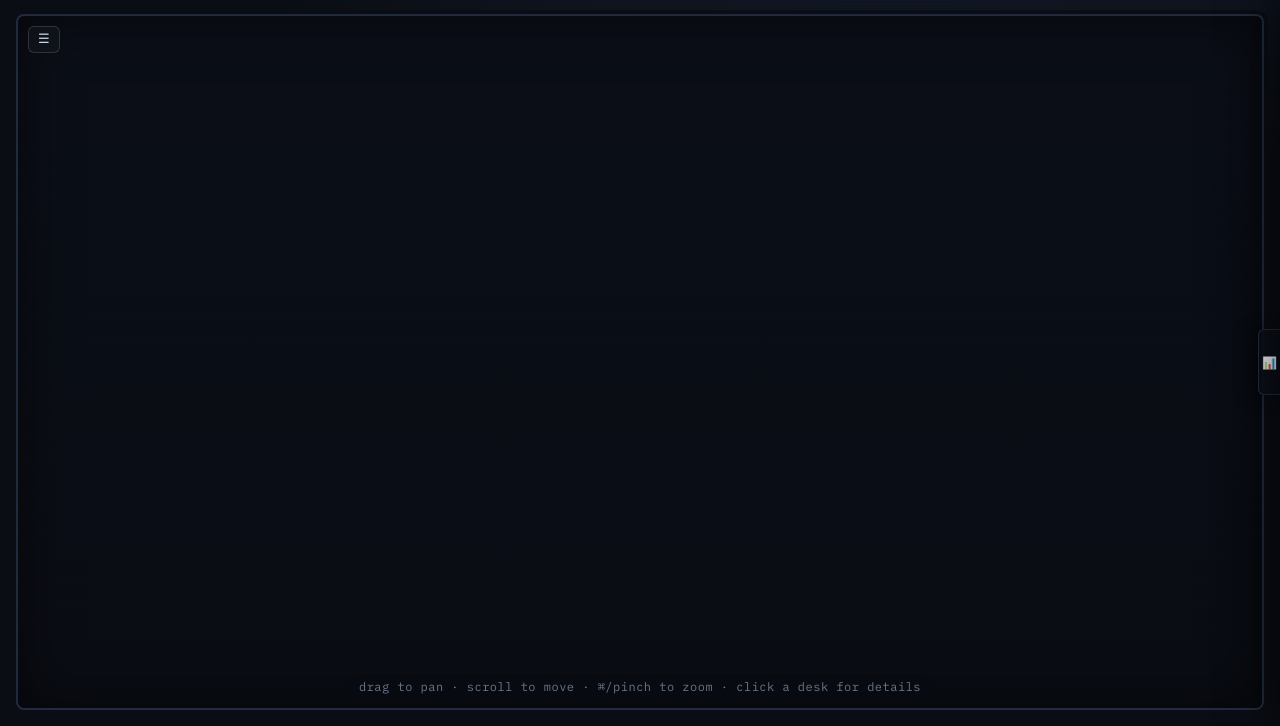
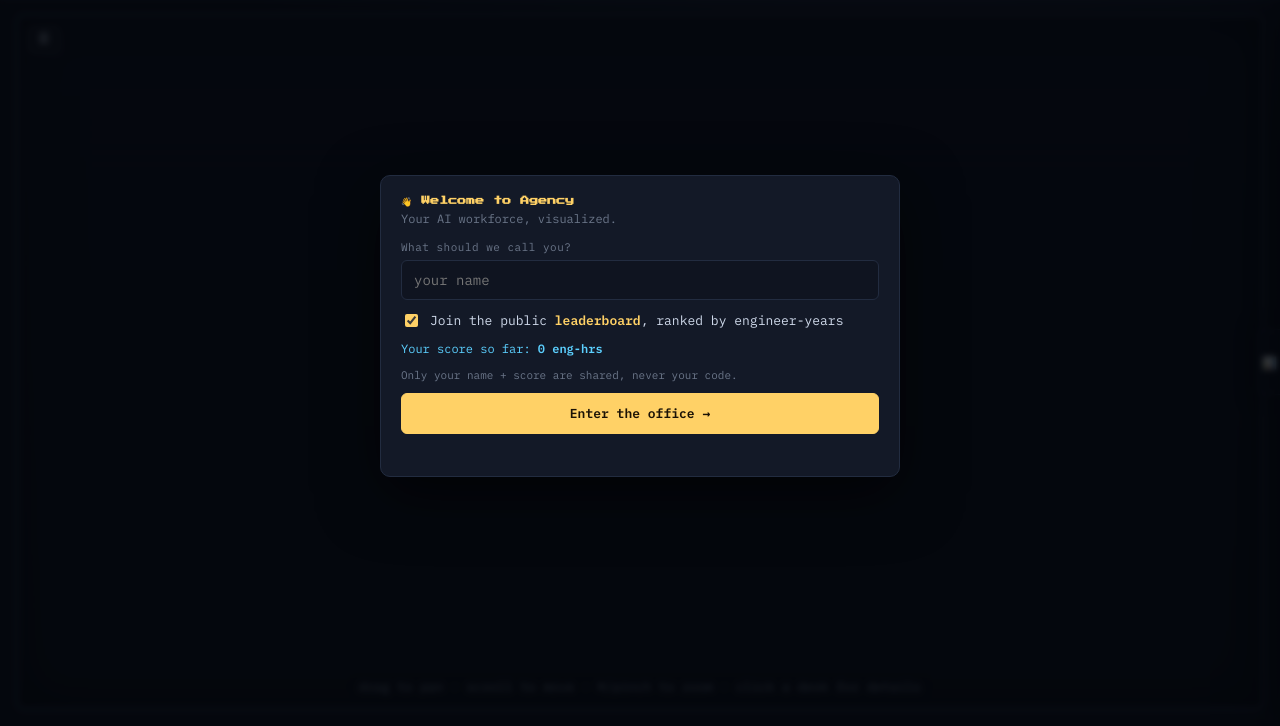
Before and after one commit to henryz2004/agency, a website with bundled scripts: page public/index.html in a window 1280 px wide. Shown: the part 74-800 px from the top of the page. Built offline with nearby package versions, Linux system fonts and the light colour scheme; files whose address does not match are found by name.

Commit message:
First-run welcome modal: name + leaderboard opt-in, can't be bypassed
Surface the leaderboard up front so new users are likelier to join. On
first load (not opted, not dismissed) a "Welcome to Agency" modal auto-opens:
greets the user, takes a display name, and offers a checked-by-default
leaderboard opt-in. Personalizes the topbar tagline once a name is known.

The welcome can't be dismissed via ✕/Escape/click-away — "Enter the office"
is the only exit (unchecking the box still lets them enter without joining).
The trophy-opened leaderboard view keeps its normal close affordances.

Also drop em dashes from user-facing copy.

Co-Authored-By: Claude Opus 4.8 (1M context) <noreply@anthropic.com>

```diff
--- a/public/index.html
+++ b/public/index.html
@@ -58,7 +58,7 @@
           <div id="labels" class="label-layer"></div>
         </div>
         <div id="emptyBanner" class="empty-banner hidden">
-          No agents on the floor — run <code>claude</code>, <code>codex</code>, or <code>opencode</code> in any project to hire one.
+          No agents on the floor. Run <code>claude</code>, <code>codex</code>, or <code>opencode</code> in any project to hire one.
         </div>
         <button id="recenter" class="recenter" type="button" title="Recenter the floor">⌖ recenter</button>
         <div class="floor-hint" id="floorHint">drag to pan · scroll to move · ⌘/pinch to zoom · click a desk for details</div>
@@ -180,7 +180,7 @@
       <button id="lbClose" class="lb-close" type="button" aria-label="Close">✕</button>
       <div class="lb-head">
         <h2 id="lbTitle">🏆 Leaderboard</h2>
-        <p class="lb-sub">Standardized engineer-years shipped — same formula for everyone, no sliders.</p>
+        <p class="lb-sub">Standardized engineer-years shipped. Same formula for everyone, no sliders.</p>
       </div>
       <div id="lbBody" class="lb-body"></div>
     </div>
--- a/public/leaderboard.js
+++ b/public/leaderboard.js
@@ -20,10 +20,12 @@ const LEADERBOARD_API =
   'https://agency-leaderboard.henryz2004.workers.dev';
 
 const KNOWN_SOURCES = ['claude', 'codex', 'opencode'];
-const LS = { id: 'agency.lb.installId', handle: 'agency.lb.handle', opted: 'agency.lb.optedIn' };
+const LS = { id: 'agency.lb.installId', handle: 'agency.lb.handle', opted: 'agency.lb.optedIn', seen: 'agency.lb.seen' };
 const $ = (id) => document.getElementById(id);
 const RESYNC_MS = 5 * 60 * 1000; // leaderboard auto-resync cadence (declared up here:
                                  // init() runs at load and reaches startAutoSync synchronously).
+
+let welcomeMode = false; // true → render the first-run welcome instead of the leaderboard
 
 if (LEADERBOARD_API) init();
 
@@ -31,15 +33,27 @@ function init() {
   const btn = $('leaderboardBtn');
   if (!btn) return;
   btn.hidden = false;
-  btn.addEventListener('click', open);
+  btn.addEventListener('click', () => open()); // trophy → leaderboard view (not the welcome)
+  greet();
+  // The welcome can't be bypassed (no ✕/Escape/click-away) — "Enter" is the only way out.
   $('lbClose') && $('lbClose').addEventListener('click', close);
   $('lbOverlay') && $('lbOverlay').addEventListener('click', (e) => {
-    if (e.target.id === 'lbOverlay') close();
+    if (e.target.id === 'lbOverlay' && !welcomeMode) close();
   });
   document.addEventListener('keydown', (e) => {
-    if (e.key === 'Escape' && $('lbOverlay') && !$('lbOverlay').classList.contains('hidden')) close();
+    if (e.key === 'Escape' && !welcomeMode && $('lbOverlay') && !$('lbOverlay').classList.contains('hidden')) close();
   });
   startAutoSync();
+  // First-run welcome: greet new users, take their name, offer the leaderboard.
+  // Stops once they finish setup (opted) or dismiss it (seen).
+  if (localStorage.getItem(LS.opted) !== '1' && localStorage.getItem(LS.seen) !== '1') open(true);
+}
+
+// Personalize the topbar once we know the user's name.
+function greet() {
+  const name = localStorage.getItem(LS.handle);
+  const el = document.querySelector('.brand-sub');
+  if (name && el) el.textContent = `welcome, ${name}`;
 }
 
 // Keep your score current without a manual "update" — re-submit on load and on a
@@ -62,8 +76,21 @@ function startAutoSync() {
   setInterval(tick, RESYNC_MS);
 }
 
-function open() { $('lbOverlay').classList.remove('hidden'); render(); }
-function close() { $('lbOverlay').classList.add('hidden'); }
+function open(welcome = false) { welcomeMode = welcome; $('lbOverlay').classList.remove('hidden'); render(); }
+function close() { $('lbOverlay').classList.add('hidden'); localStorage.setItem(LS.seen, '1'); }
+
+// Swap the modal header between the welcome and the leaderboard framings.
+function setHead(mode) {
+  const title = $('lbTitle');
+  const sub = document.querySelector('.lb-sub');
+  if (mode === 'welcome') {
+    if (title) title.textContent = '👋 Welcome to Agency';
+    if (sub) { sub.hidden = false; sub.textContent = 'Your AI workforce, visualized.'; }
+  } else {
+    if (title) title.textContent = '🏆 Leaderboard';
+    if (sub) { sub.hidden = false; sub.textContent = 'Standardized engineer-years shipped. Same formula for everyone, no sliders.'; }
+  }
+}
 
 // Stable anonymous identity (so re-submits update your row, not duplicate it).
 function installId() {
@@ -113,12 +140,77 @@ async function render() {
   body.innerHTML = '';
   const opted = localStorage.getItem(LS.opted) === '1';
   const stats = await localStats(); // { out, sources } — one local snapshot for preview + submit
+  const closeBtn = $('lbClose');
+  if (welcomeMode && !opted) { // first-run: name + opt-in, no ✕ (can't be bypassed)
+    setHead('welcome');
+    if (closeBtn) closeBtn.hidden = true;
+    body.appendChild(welcomeBlock(stats));
+    return;
+  }
+  if (closeBtn) closeBtn.hidden = false;
+  setHead('leaderboard');
   body.appendChild(opted ? statusBlock(stats) : optInBlock(stats));
   const list = document.createElement('div');
   list.className = 'lb-list';
   list.textContent = 'Loading…';
   body.appendChild(list);
   loadList(list);
+}
+
+// First-run welcome: greet, take a display name, and offer leaderboard opt-in
+// (checked by default — uncheck to just set a name and enter).
+function welcomeBlock(stats) {
+  const wrap = document.createElement('div');
+  wrap.className = 'lb-welcome';
+  wrap.innerHTML = `
+    <div class="lb-field">
+      <label for="lbHandle">What should we call you?</label>
+      <input id="lbHandle" type="text" maxlength="32" placeholder="your name" autocomplete="off" />
+    </div>
+    <label class="lb-check">
+      <input id="lbOptCheck" type="checkbox" checked />
+      <span>Join the public <b>leaderboard</b>, ranked by engineer-years</span>
+    </label>
+    <p class="lb-preview">Your score so far: <b></b></p>
+    <p class="lb-fine">Only your name + score are shared, never your code.</p>
+    <div class="lb-form">
+      <button id="lbStart" type="button">Enter the office →</button>
+    </div>
+    <div id="lbMsg" class="lb-msg"></div>`;
+  const preview = wrap.querySelector('.lb-preview');
+  preview.querySelector('b').textContent = fmtEngTime(standardEngYears(stats.out));
+  const input = wrap.querySelector('#lbHandle');
+  input.value = localStorage.getItem(LS.handle) || '';
+  const check = wrap.querySelector('#lbOptCheck');
+  const start = wrap.querySelector('#lbStart');
+  const msg = wrap.querySelector('#lbMsg');
+  const syncPreview = () => { preview.style.display = check.checked ? '' : 'none'; };
+  syncPreview();
+  check.addEventListener('change', syncPreview);
+  const go = async () => {
+    const handle = input.value.trim();
+    if (handle) { localStorage.setItem(LS.handle, handle); greet(); }
+    if (check.checked) {
+      if (!handle) { msg.textContent = 'Add a name to join the leaderboard.'; return; }
+      start.disabled = true; msg.textContent = 'Joining…';
+      const res = await submitScore(handle, stats);
+      start.disabled = false;
+      if (res && res.ok) {
+        localStorage.setItem(LS.opted, '1');
+        localStorage.setItem(LS.seen, '1');
+        welcomeMode = false;
+        render(); // show their rank + the live board as the payoff
+        return;
+      }
+      if (res && res.error === 'handle taken') { msg.textContent = 'That name is taken, try another.'; return; }
+      msg.textContent = 'Could not join' + (res && res._error ? ` (${res._error})` : '') + '.';
+      return;
+    }
+    close(); // skipped the board — just enter (close() marks seen)
+  };
+  start.addEventListener('click', go);
+  input.addEventListener('keydown', (e) => { if (e.key === 'Enter') go(); });
+  return wrap;
 }
 
 // Submit the standardized score. Server derives eng-years from outputTokens.
@@ -144,7 +236,7 @@ function optInBlock(stats) {
   const wrap = document.createElement('div');
   wrap.className = 'lb-optin';
   wrap.innerHTML = `
-    <p class="lb-note">Share your standardized <b>engineer-years</b> — counted <b>since you installed Agency</b> —
+    <p class="lb-note">Share your standardized <b>engineer-years</b>, counted <b>since you installed Agency</b>,
     on a public leaderboard. Only a display name + that one number are sent; <b>never</b> your code, transcripts, or repo names.</p>
     <p class="lb-preview">Your standardized score since install: <b></b></p>
     <div class="lb-form">
@@ -168,7 +260,7 @@ function optInBlock(stats) {
       localStorage.setItem(LS.opted, '1');
       render();
     } else if (res && res.error === 'handle taken') {
-      msg.textContent = 'That name is taken — try another.';
+      msg.textContent = 'That name is taken, try another.';
     } else {
       msg.textContent = 'Could not submit' + (res && res._error ? ` (${res._error})` : '') + '.';
     }
@@ -227,7 +319,7 @@ async function loadList(list) {
     return;
   }
   if (!data.top.length) {
-    list.textContent = 'No one has joined yet — be the first.';
+    list.textContent = 'No one has joined yet. Be the first.';
     return;
   }
   list.innerHTML = '';
--- a/public/style.css
+++ b/public/style.css
@@ -492,6 +492,26 @@ html, body {
 .lb-body button:disabled { opacity: 0.5; cursor: default; }
 .lb-body button.lb-danger:hover { border-color: var(--pink); color: var(--pink); }
 .lb-msg { color: var(--muted); font: 11px var(--mono); min-height: 14px; margin-top: 6px; }
+
+/* First-run welcome */
+.lb-field { margin: 0 0 12px; }
+.lb-field label { display: block; color: var(--muted); font: 11px var(--mono); letter-spacing: 0.5px; margin-bottom: 6px; }
+.lb-field input {
+  width: 100%; box-sizing: border-box;
+  background: var(--card2); border: 1px solid var(--line); border-radius: 6px;
+  color: var(--ink); font: 14px var(--mono); padding: 10px 12px;
+}
+.lb-field input:focus { outline: none; border-color: var(--cyan); }
+.lb-check { display: flex; gap: 9px; align-items: flex-start; cursor: pointer; margin: 0 0 10px; color: var(--ink); font: 13px/1.45 var(--mono); }
+.lb-check input { margin-top: 2px; accent-color: var(--gold); }
+.lb-check b { color: var(--gold); }
+.lb-fine { color: var(--muted); font-size: 11px; }
+.lb-welcome .lb-form { margin-top: 4px; }
+.lb-welcome .lb-form button {
+  flex: 1; padding: 11px 14px; font-size: 13px; font-weight: 600;
+  background: var(--gold); color: #1a1205; border-color: var(--gold);
+}
+.lb-welcome .lb-form button:hover { color: #000; border-color: var(--gold); filter: brightness(1.08); }
 .lb-you { display: flex; align-items: baseline; justify-content: space-between; margin-bottom: 10px; }
 .lb-you-handle { color: var(--gold); font: 15px var(--mono); }
 .lb-you-rank { color: var(--ink); font: 13px var(--mono); }
```
